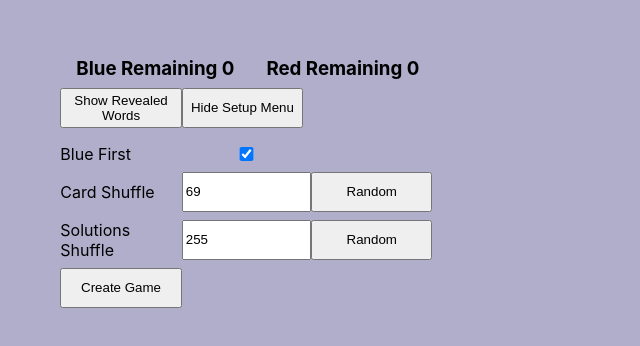
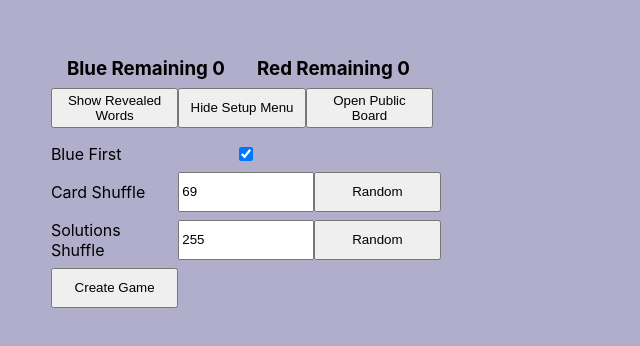
Before and after one commit to pabs97/codenames, a React (Create React App) app: page / in a window 1280 px wide. Shown: the part 164-510 px from the top of the page, without its empty margins (0-640 px from the left). Built offline with nearby package versions, Linux system fonts and the light colour scheme.

Commit message:
firebase

```diff
--- a/src/components/GameController.js
+++ b/src/components/GameController.js
@@ -25,6 +25,13 @@ const GameController = () => {
         >
           {setupMenu ? 'Hide' : 'Show'} Setup Menu
         </button>
+
+        <button
+          type="button"
+          onClick={() => window.open('/public', '_blank')}
+        >
+          Open Public Board
+        </button>
       </div>
       {setupMenu && <SetupController />}
     </section>
```
Also changed, not shown: firebase.json (added), src/utils/shuffleArray.js (line endings or trailing spaces), 2 other files (tests, documents, lock files or other folders).
